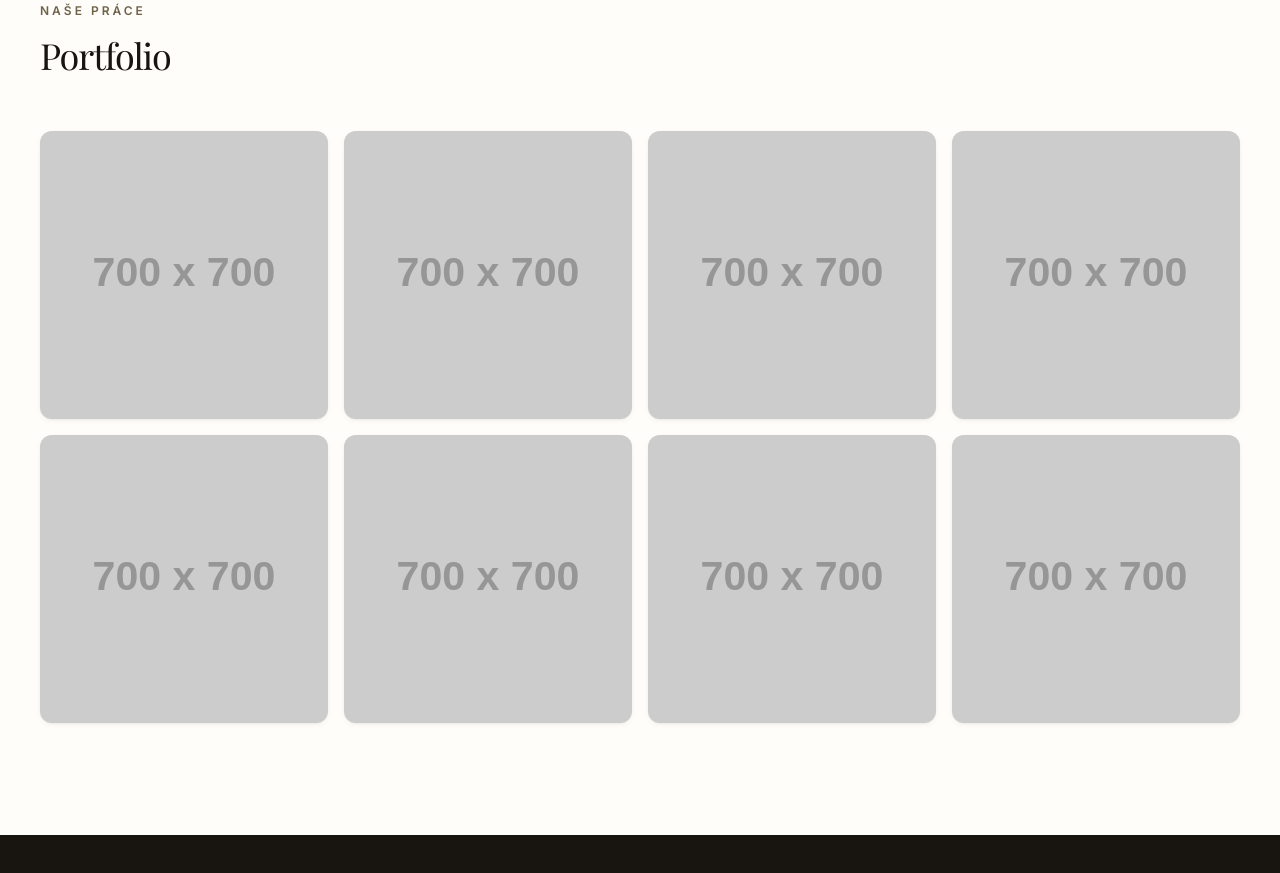
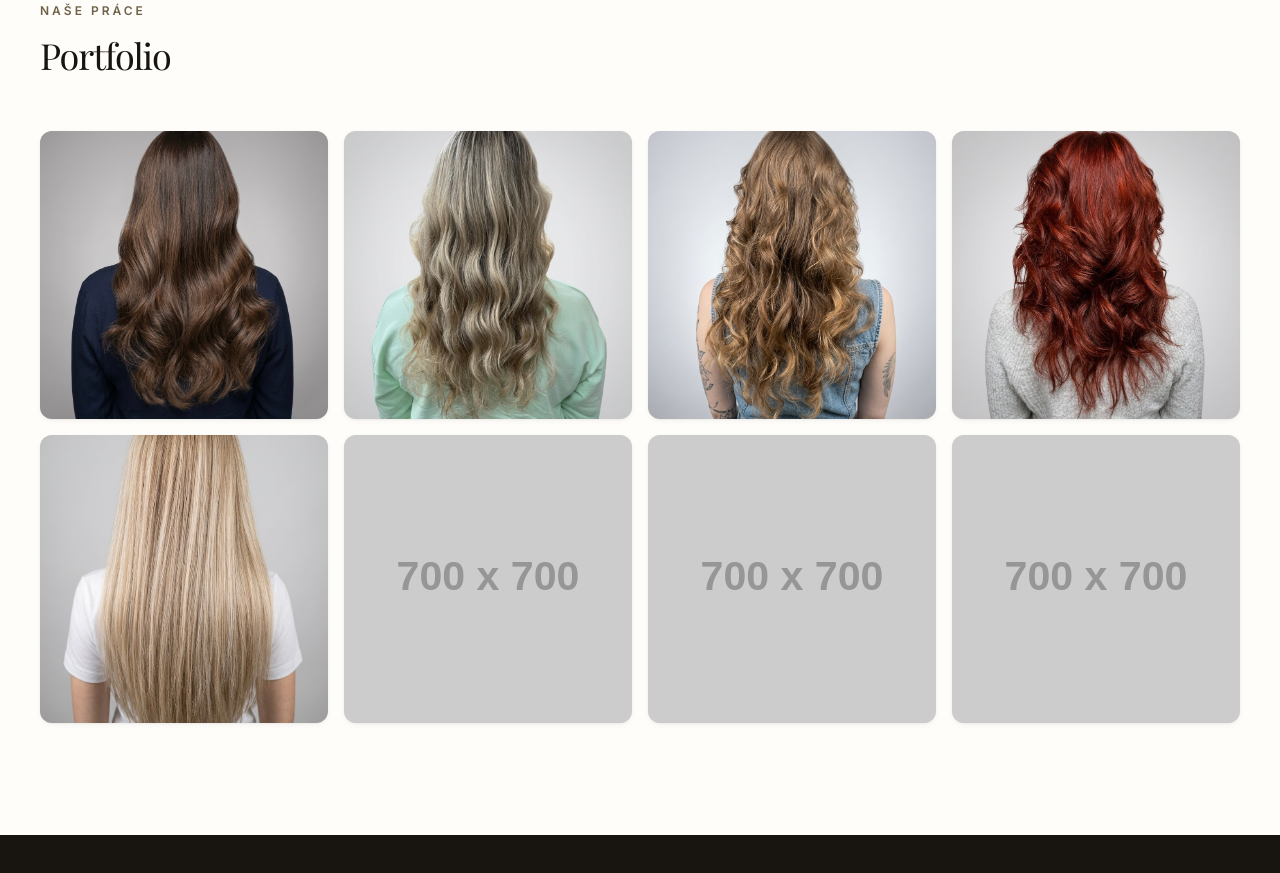
Before and after one commit to samuelvaca/malvina-vlasove-studio, a plain HTML site: page index.html in a window 1280 px wide. Shown: the part 3816-4689 px from the top of the page. Drawn offline with nearby package versions, Linux system fonts and the light colour scheme; placeholder pictures from the web are drawn by us; a web font is replaced by a local one.

Commit message:
Add real photos

```diff
--- a/content/portfolio.json
+++ b/content/portfolio.json
@@ -1,10 +1,10 @@
 {
   "items": [
-    { "image": "https://placehold.co/700x700/efeae2/8c7c62?text=PORTFOLIO+1&font=raleway", "alt": "Portfolio 1" },
-    { "image": "https://placehold.co/700x700/efeae2/8c7c62?text=PORTFOLIO+2&font=raleway", "alt": "Portfolio 2" },
-    { "image": "https://placehold.co/700x700/efeae2/8c7c62?text=PORTFOLIO+3&font=raleway", "alt": "Portfolio 3" },
-    { "image": "https://placehold.co/700x700/efeae2/8c7c62?text=PORTFOLIO+4&font=raleway", "alt": "Portfolio 4" },
-    { "image": "https://placehold.co/700x700/efeae2/8c7c62?text=PORTFOLIO+5&font=raleway", "alt": "Portfolio 5" },
+    { "image": "/images/uploads/portfolio-1.jpg", "alt": "Hnědý balayage s jemnými vlnami" },
+    { "image": "/images/uploads/portfolio-2.jpg", "alt": "Popelavý blond melír s vlnami" },
+    { "image": "/images/uploads/portfolio-3.jpg", "alt": "Karamelový balayage s texturovanými vlnami" },
+    { "image": "/images/uploads/portfolio-4.jpg", "alt": "Měděně červené barvení s vlnami" },
+    { "image": "/images/uploads/portfolio-5.jpg", "alt": "Blond melír, hladký styling" },
     { "image": "https://placehold.co/700x700/efeae2/8c7c62?text=PORTFOLIO+6&font=raleway", "alt": "Portfolio 6" },
     { "image": "https://placehold.co/700x700/efeae2/8c7c62?text=PORTFOLIO+7&font=raleway", "alt": "Portfolio 7" },
     { "image": "https://placehold.co/700x700/efeae2/8c7c62?text=PORTFOLIO+8&font=raleway", "alt": "Portfolio 8" }
--- a/index.html
+++ b/index.html
@@ -352,11 +352,11 @@
     </div>
 
     <div id="portfolio-grid" class="grid grid-cols-2 md:grid-cols-4 gap-4">
-      <div class="img-frame aspect-square rounded-xl shadow-soft"><img class="portfolio-img w-full h-full object-cover" src="https://placehold.co/700x700/efeae2/8c7c62?text=PORTFOLIO+1&font=raleway" alt="Portfolio 1" /></div>
-      <div class="img-frame aspect-square rounded-xl shadow-soft"><img class="portfolio-img w-full h-full object-cover" src="https://placehold.co/700x700/efeae2/8c7c62?text=PORTFOLIO+2&font=raleway" alt="Portfolio 2" /></div>
-      <div class="img-frame aspect-square rounded-xl shadow-soft"><img class="portfolio-img w-full h-full object-cover" src="https://placehold.co/700x700/efeae2/8c7c62?text=PORTFOLIO+3&font=raleway" alt="Portfolio 3" /></div>
-      <div class="img-frame aspect-square rounded-xl shadow-soft"><img class="portfolio-img w-full h-full object-cover" src="https://placehold.co/700x700/efeae2/8c7c62?text=PORTFOLIO+4&font=raleway" alt="Portfolio 4" /></div>
-      <div class="img-frame aspect-square rounded-xl shadow-soft"><img class="portfolio-img w-full h-full object-cover" src="https://placehold.co/700x700/efeae2/8c7c62?text=PORTFOLIO+5&font=raleway" alt="Portfolio 5" /></div>
+      <div class="img-frame aspect-square rounded-xl shadow-soft"><img class="portfolio-img w-full h-full object-cover" src="/images/uploads/portfolio-1.jpg" alt="Hnědý balayage s jemnými vlnami" /></div>
+      <div class="img-frame aspect-square rounded-xl shadow-soft"><img class="portfolio-img w-full h-full object-cover" src="/images/uploads/portfolio-2.jpg" alt="Popelavý blond melír s vlnami" /></div>
+      <div class="img-frame aspect-square rounded-xl shadow-soft"><img class="portfolio-img w-full h-full object-cover" src="/images/uploads/portfolio-3.jpg" alt="Karamelový balayage s texturovanými vlnami" /></div>
+      <div class="img-frame aspect-square rounded-xl shadow-soft"><img class="portfolio-img w-full h-full object-cover" src="/images/uploads/portfolio-4.jpg" alt="Měděně červené barvení s vlnami" /></div>
+      <div class="img-frame aspect-square rounded-xl shadow-soft"><img class="portfolio-img w-full h-full object-cover" src="/images/uploads/portfolio-5.jpg" alt="Blond melír, hladký styling" /></div>
       <div class="img-frame aspect-square rounded-xl shadow-soft"><img class="portfolio-img w-full h-full object-cover" src="https://placehold.co/700x700/efeae2/8c7c62?text=PORTFOLIO+6&font=raleway" alt="Portfolio 6" /></div>
       <div class="img-frame aspect-square rounded-xl shadow-soft"><img class="portfolio-img w-full h-full object-cover" src="https://placehold.co/700x700/efeae2/8c7c62?text=PORTFOLIO+7&font=raleway" alt="Portfolio 7" /></div>
       <div class="img-frame aspect-square rounded-xl shadow-soft"><img class="portfolio-img w-full h-full object-cover" src="https://placehold.co/700x700/efeae2/8c7c62?text=PORTFOLIO+8&font=raleway" alt="Portfolio 8" /></div>
```
Also changed, not shown: images/uploads/portfolio-1.jpg (added), images/uploads/portfolio-2.jpg (added), images/uploads/portfolio-3.jpg (added), images/uploads/portfolio-4.jpg (added), images/uploads/portfolio-5.jpg (added), portfolio-N (1).jpeg (added), portfolio-N (2).jpeg (added), portfolio-N (3).jpeg (added), portfolio-N (4).jpeg (added), portfolio-N (5).jpeg (added).
